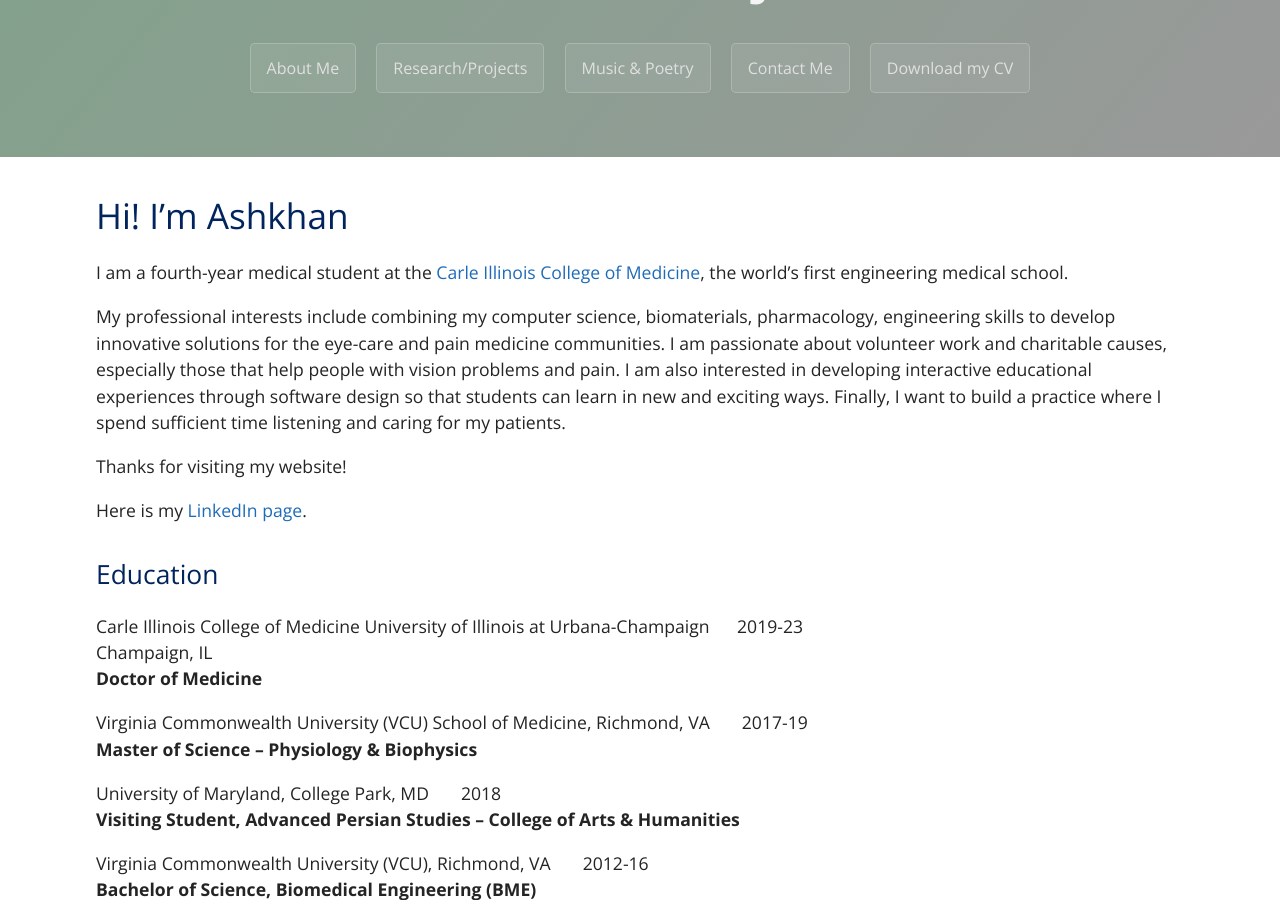
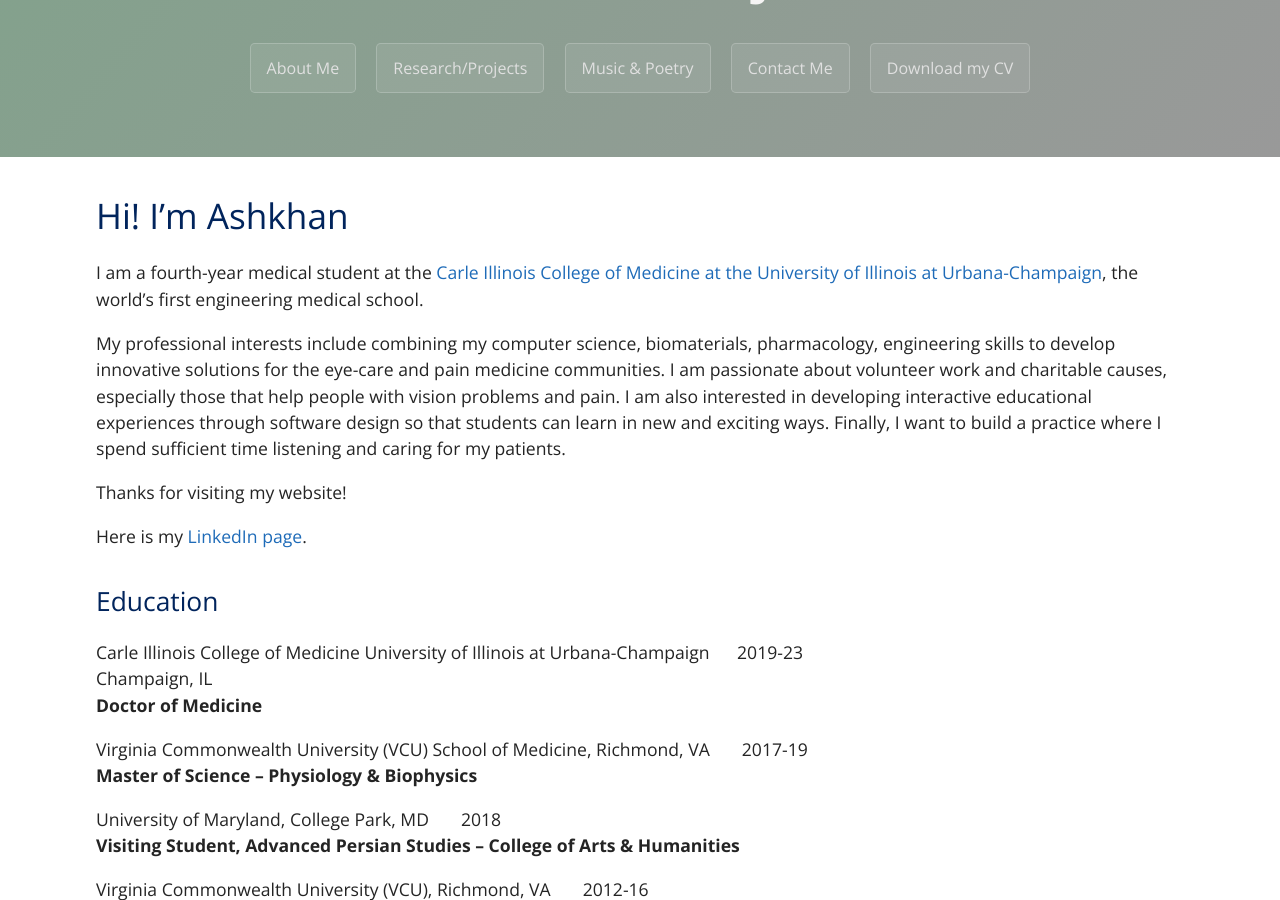
Before and after one commit to EyeCanDoIt/EyeCanDoIt.github.io, a Jekyll site: the page built from index.md, in a window 1280 px wide and 900 px high, scrolled down 371 px. Built offline with Jekyll 4.4.1, drawn with Linux system fonts in a browser that asks for light colours.

Commit message:
Update index.md

```diff
--- a/index.md
+++ b/index.md
@@ -6,7 +6,7 @@ filename: index
 
 # Hi! I'm Ashkhan
 
-I am a fourth-year medical student at the [Carle Illinois College of Medicine](https://medicine.illinois.edu/){:target="_blank"},
+I am a fourth-year medical student at the [Carle Illinois College of Medicine at the University of Illinois at Urbana-Champaign](https://medicine.illinois.edu/){:target="_blank"},
 the world's first engineering medical school.
 
 My professional interests include combining my computer science, biomaterials, pharmacology, engineering skills to develop innovative solutions for the eye-care and pain medicine communities. I am passionate about volunteer work and charitable causes, especially those that help people with vision problems and pain. I am also interested in developing interactive educational experiences through software design so that students can learn in new and exciting ways. Finally, I want to build a practice where I spend sufficient time listening and caring for my patients.
```
